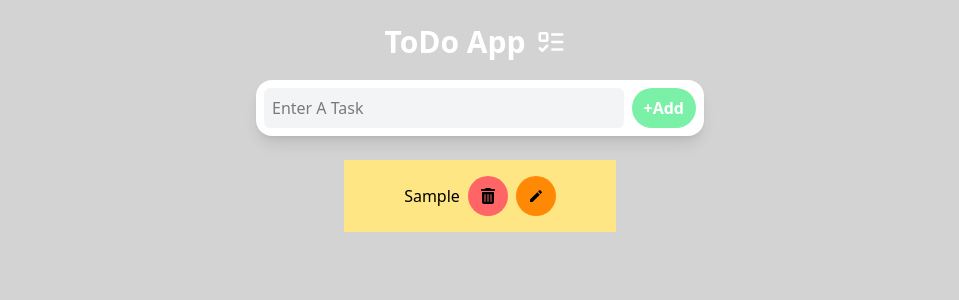
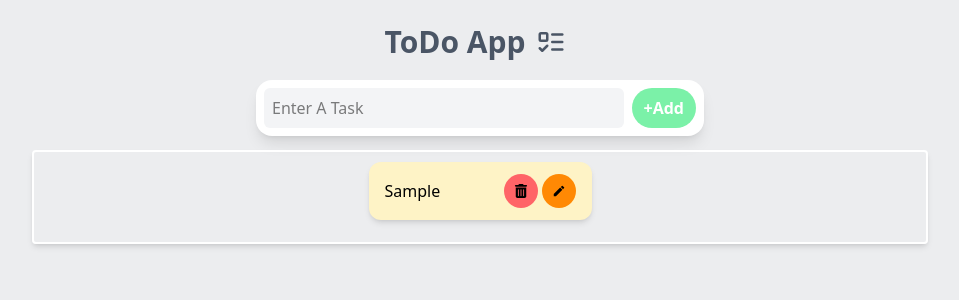
Before and after one commit to IliaTikyov/ToDo-App, a React (Vite) app: page / in a window 1280 px wide. Both pictures are taken after typing "Sample" into the empty fields and a click on the button "+Add". Shown: the top 300 px of the page, without its empty margins (160-1119 px from the left). Built offline with nearby package versions, Linux system fonts and the light colour scheme.

Commit message:
UI Update (#4)

```diff
--- a/src/App.css
+++ b/src/App.css
@@ -1,3 +1,3 @@
 body {
-  background-color: #d3d3d3;
+  background: #ecedef;
 }
--- a/src/components/AddingTasks.jsx
+++ b/src/components/AddingTasks.jsx
@@ -42,6 +42,11 @@ const AddingTasks = () => {
 
   const handleSaveEdit = (button) => {
     if (button === "save") {
+      if (editingText.trim().length === 0) {
+        alert("Task can not be empty field! Please add a task!");
+        return;
+      }
+
       setTasks((prev) =>
         prev.map((t) =>
           t.id === editingTaskId ? { ...t, text: editingText } : t
@@ -82,52 +87,76 @@ const AddingTasks = () => {
         )}
       </div>
 
-      <div className="py-2.5 mt-3.5 flex flex-wrap">
+      {tasks.length === 0 ? (
+        <p className="mt-5 text-gray-400">You have no tasks. Create some 😊</p>
+      ) : (
+        <div
+          className="
+    py-2.5 mt-3.5 flex flex-wrap justify-center gap-4
+    border-2 border-white rounded-sm overflow-y-scroll max-h-96
+    w-full max-w-4xl shadow-md
+  "
+        >
           {tasks.map((task) => (
             <div
               key={task.id}
-            className="bg-amber-200 hover:bg-amber-300 px-15 py-4 mb-3 mx-2 basis-1/5 text-center justify-center items-center flex "
+              className="
+  bg-amber-100 hover:bg-amber-200 rounded-xl shadow-md
+  px-4 py-3 mb-3 mx-2 text-left flex flex-col justify-between basis-full sm:basis-1/2 md:basis-1/3 lg:basis-1/4
+"
             >
               {editingTaskId === task.id ? (
-              <>
-                <input
+                <div className="flex justify-between items-center w-full">
+                  <textarea
                     value={editingText}
                     onChange={(e) => setEditingText(e.target.value)}
-                />
+                    rows={2}
+                    placeholder="Edit your task…"
+                    spellCheck={true}
+                    autoFocus
+                    aria-label="Edit task text"
+                    className="bg-amber-400 hover:bg-amber-500 rounded-2xl px-2.5 py-1 w-full"
+                  ></textarea>
+
+                  <div className="flex gap-1">
                     <button
                       onClick={() => handleSaveEdit("save")}
-                  className="bg-blue-400 hover:bg-blue-500 cursor-pointer rounded-3xl px-3 py-3 ml-2"
+                      className="bg-blue-400 hover:bg-blue-500 cursor-pointer rounded-3xl p-2.5 ml-2"
                     >
-                  <MdEdit />
+                      <MdEdit className="size-3.5" />
                     </button>
                     <button
                       onClick={() => handleSaveEdit("cancel")}
-                  className="bg-gray-400 hover:bg-gray-500 cursor-pointer rounded-3xl px-3 py-3 ml-2"
+                      className="bg-gray-400 hover:bg-gray-500 cursor-pointer rounded-3xl p-2.5 "
                     >
-                  <GiCancel />
+                      <GiCancel className="size-3.5" />
                     </button>
-              </>
+                  </div>
+                </div>
               ) : (
-              <>
-                {task.text}
+                <div className="flex justify-between items-center w-full">
+                  <span>{task.text}</span>
+                  <div className="flex gap-0">
                     <button
-                  className="bg-red-400 hover:bg-red-500 cursor-pointer rounded-3xl px-3 py-3 ml-2"
+                      className="bg-red-400 hover:bg-red-500 cursor-pointer rounded-3xl p-2.5"
                       type="button"
                       onClick={() => handleDeleteTask(task.id)}
                     >
-                  <FaTrashCan />
+                      <FaTrashCan className="size-3.5" />
                     </button>
                     <button
                       onClick={() => handleModify(task)}
-                  className="bg-orange-400 hover:bg-orange-500 cursor-pointer rounded-3xl px-3 py-3 ml-2"
+                      className="bg-orange-400 hover:bg-orange-500 cursor-pointer rounded-3xl p-2.5 ml-1"
                     >
-                  <MdEdit />
+                      <MdEdit className="size-3.5" />
                     </button>
-              </>
+                  </div>
+                </div>
               )}
             </div>
           ))}
         </div>
+      )}
     </>
   );
 };
--- a/src/components/Header.jsx
+++ b/src/components/Header.jsx
@@ -3,7 +3,7 @@ import { LuListTodo } from "react-icons/lu";
 const Header = () => {
   return (
     <header>
-      <h1 className="text-3xl font-bold text-white mb-5 flex items-center ">
+      <h1 className="text-3xl font-bold text-gray-600 mb-5 flex items-center ">
         ToDo App <LuListTodo className="mx-2.5" />
       </h1>
     </header>
```
Lines whose indentation alone changed are shown as unchanged.
